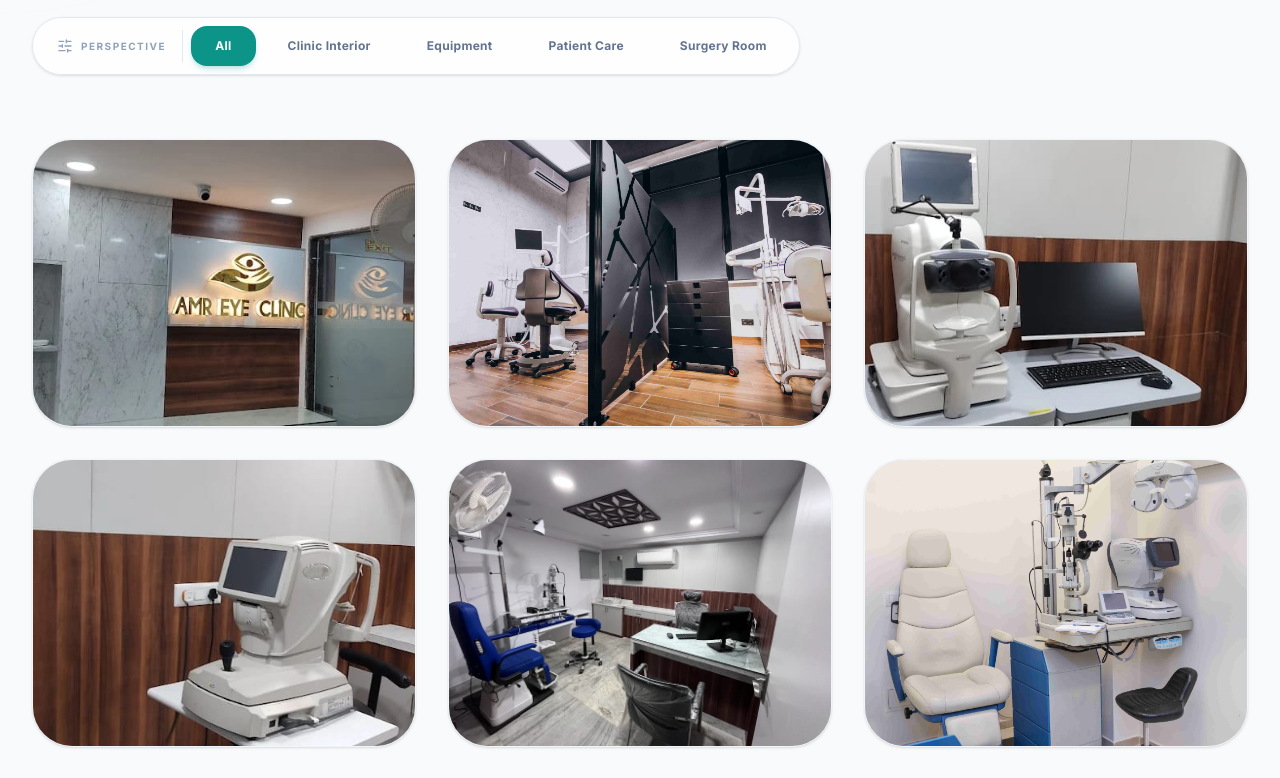
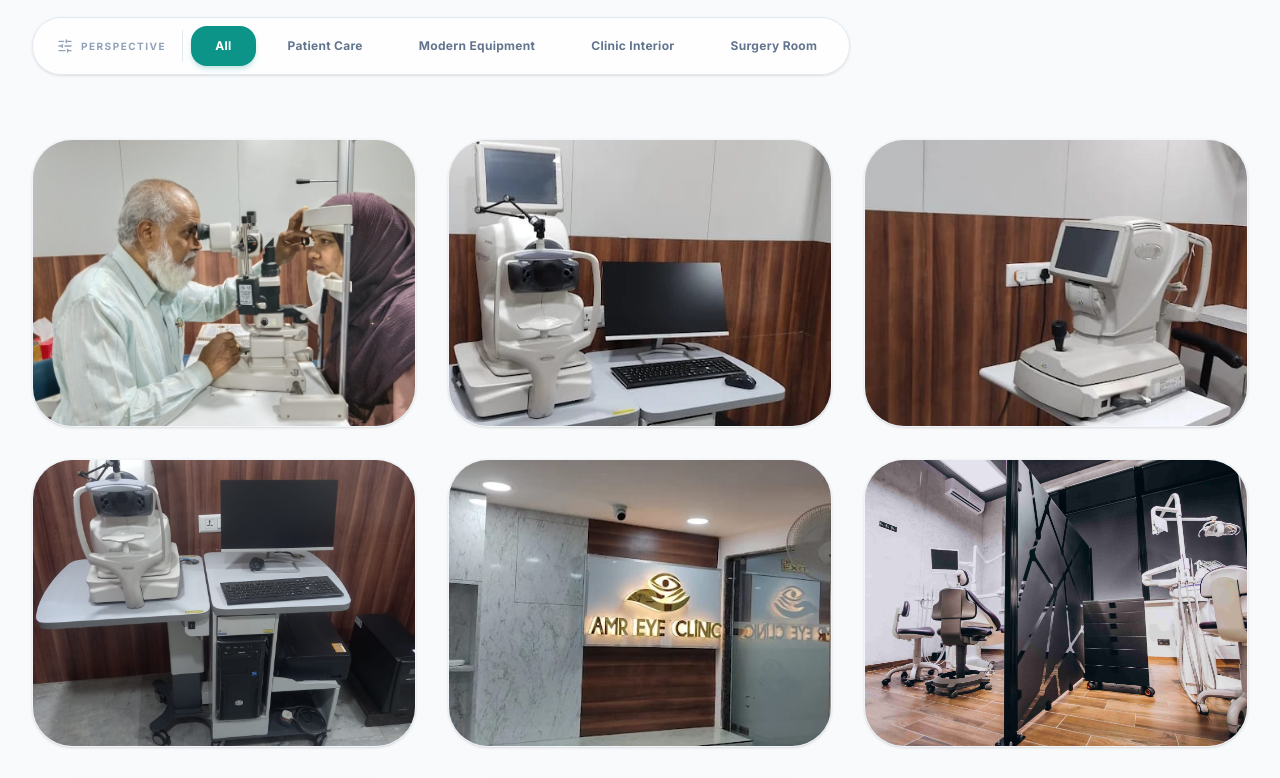
Before and after one commit to onlineservicesdigitalexposure-gif/Amar_Eye_Care_Website, a React (Vite) app: page /gallery in a window 1280 px wide. Shown: the part 2700-3478 px from the top of the page. Built offline with nearby package versions, Linux system fonts and the light colour scheme.

Commit message:
Updated & add content

```diff
--- a/src/data/gallery.ts
+++ b/src/data/gallery.ts
@@ -2,6 +2,7 @@ import clinicInt1 from '../assets/Gallery/Clinic Interior1.jpg';
 import clinicInt2 from '../assets/Gallery/Clinic Interior2.jpg';
 import equip1 from '../assets/Gallery/Equipment1.jpg';
 import equip2 from '../assets/Gallery/Equipment2.jpg';
+import equip3 from '../assets/Gallery/Equipment3.jpeg';
 import patient1 from '../assets/Gallery/Patient Care1.jpg';
 import surgery1 from '../assets/Gallery/Surgery Room1.jpg';
 import surgery2 from '../assets/Gallery/Surgery Room2.jpg';
@@ -22,16 +23,17 @@ export interface GalleryImage {
 }
 
 export const galleryData: GalleryImage[] = [
+  { id: 7, category: "Patient Care", url: patient1, alt: "Doctor consulting a patient" },
+
+  { id: 3, category: "Equipment", url: equip1, alt: "Advanced OCT Machine" },
+  { id: 4, category: "Equipment", url: equip2, alt: "Phacoemulsification Console" },
+  { id: 8, category: "Equipment", url: equip3, alt: "Vision Testing" },
+
   { id: 1, category: "Clinic Interior", url: clinicInt1, alt: "Modern Reception Area" },
   { id: 2, category: "Clinic Interior", url: clinicInt2, alt: "Comfortable Waiting Lounge" },
 
-  { id: 3, category: "Equipment", url: equip1, alt: "Advanced OCT Machine" },
-  { id: 4, category: "Equipment", url: equip2, alt: "Phacoemulsification Console" },
-
   { id: 5, category: "Surgery Room", url: surgery1, alt: "Sterile Operating Theater" },
-  { id: 6, category: "Surgery Room", url: surgery2, alt: "Laser Vison Correction Suite" },
-
-  { id: 7, category: "Patient Care", url: patient1, alt: "Doctor consulting a patient" }
+  { id: 6, category: "Surgery Room", url: surgery2, alt: "Laser Vison Correction Suite" }
 ];
 
 export interface SurgeryResult {
--- a/src/i18n/bn.ts
+++ b/src/i18n/bn.ts
@@ -630,7 +630,7 @@ const bn: TranslationKeys = {
       label: "বাছাই করুন",
       all: "সব",
       interior: "ক্লিনিক ইন্টেরিয়র",
-      equipment: "যন্ত্রপাতি",
+      equipment: "আধুনিক যন্ত্রপাতি",
       care: "রোগী সেবা",
       surgery: "অস্ত্রোপচার কক্ষ",
     },
--- a/src/i18n/en.ts
+++ b/src/i18n/en.ts
@@ -629,7 +629,7 @@ const en = {
       label: "Perspective",
       all: "All",
       interior: "Clinic Interior",
-      equipment: "Equipment",
+      equipment: "Modern Equipment",
       care: "Patient Care",
       surgery: "Surgery Room",
     },
--- a/src/pages/Gallery.tsx
+++ b/src/pages/Gallery.tsx
@@ -15,9 +15,9 @@ export const Gallery = () => {
 
   const categories = [
     { id: "All", label: t.gallery.filter.all },
+    { id: "Patient Care", label: t.gallery.filter.care },
+    { id: "Equipment", label: t.gallery.filter.equipment },
     { id: "Clinic Interior", label: t.gallery.filter.interior },
-    { id: "Equipment", label: t.gallery.filter.equipment },
-    { id: "Patient Care", label: t.gallery.filter.care },
     { id: "Surgery Room", label: t.gallery.filter.surgery },
   ];
 
```
Also changed, not shown: src/assets/Gallery/Equipment3.jpeg (added).
